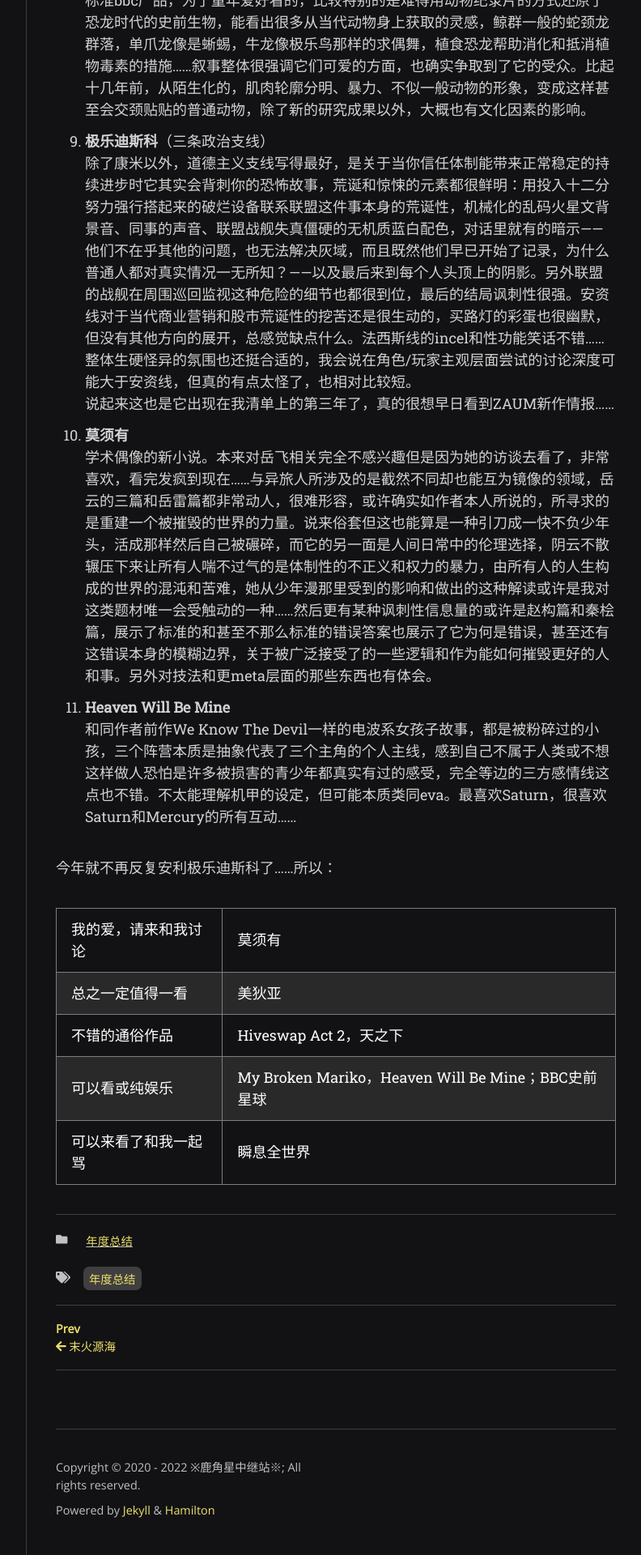
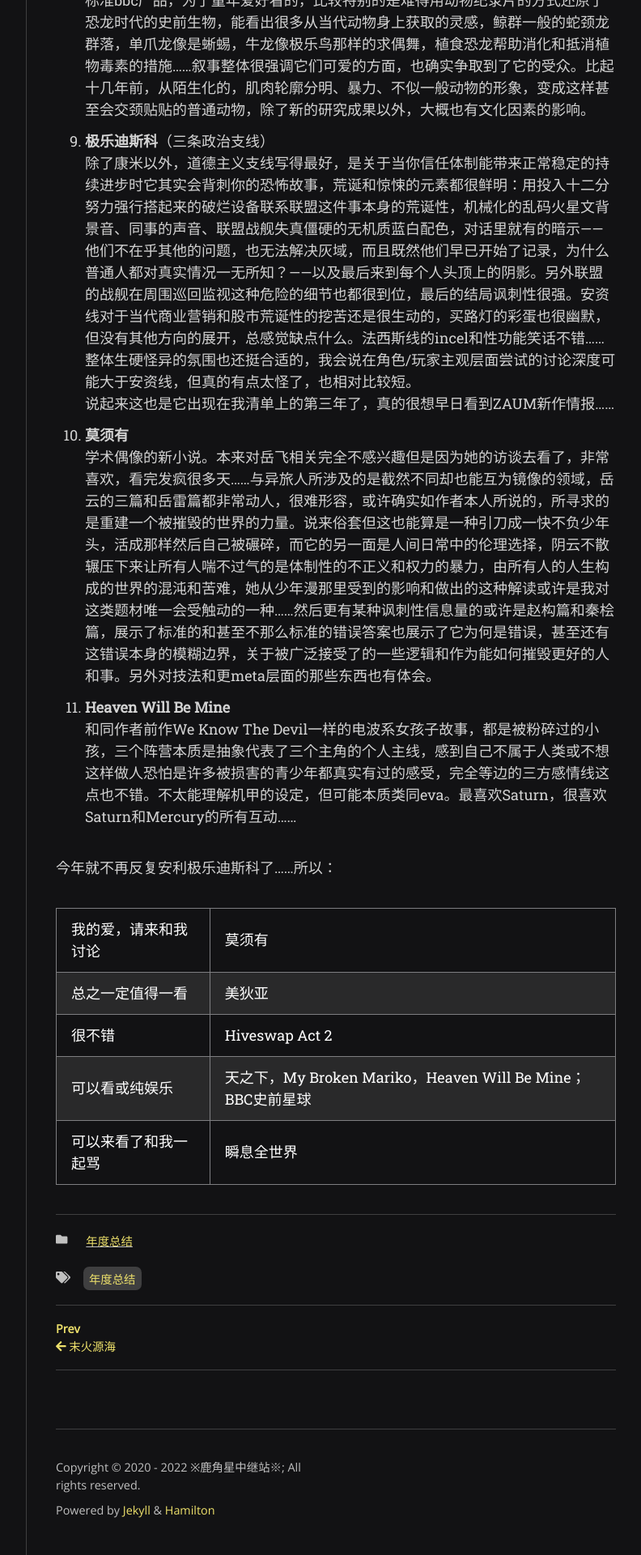
Before and after one commit to scatterdclouds/scatterdclouds.github.io, a Jekyll site: the page built from _posts/2022-06-27-firsthalf2022.md, in a window 1280 px wide. Shown: the part 1773-3693 px from the top of the page at 81% size, without its empty margins (357-1149 px from the left). Built offline with Jekyll 4.4.1, drawn with Linux system fonts in a browser that asks for light colours; nearby versions of some CDN libraries; some web fonts are replaced; comment, search, counter and statistics services are not loaded.

Commit message:
Update 2022-06-27-firsthalf2022.md

```diff
--- a/_posts/2022-06-27-firsthalf2022.md
+++ b/_posts/2022-06-27-firsthalf2022.md
@@ -28,7 +28,7 @@ comments: true
 
 9. **极乐迪斯科**（三条政治支线） <br/> 除了康米以外，道德主义支线写得最好，是关于当你信任体制能带来正常稳定的持续进步时它其实会背刺你的恐怖故事，荒诞和惊悚的元素都很鲜明：用投入十二分努力强行搭起来的破烂设备联系联盟这件事本身的荒诞性，机械化的乱码火星文背景音、同事的声音、联盟战舰失真僵硬的无机质蓝白配色，对话里就有的暗示——他们不在乎其他的问题，也无法解决灰域，而且既然他们早已开始了记录，为什么普通人都对真实情况一无所知？——以及最后来到每个人头顶上的阴影。另外联盟的战舰在周围巡回监视这种危险的细节也都很到位，最后的结局讽刺性很强。安资线对于当代商业营销和股市荒诞性的挖苦还是很生动的，买路灯的彩蛋也很幽默，但没有其他方向的展开，总感觉缺点什么。法西斯线的incel和性功能笑话不错……整体生硬怪异的氛围也还挺合适的，我会说在角色/玩家主观层面尝试的讨论深度可能大于安资线，但真的有点太怪了，也相对比较短。 <br/> 说起来这也是它出现在我清单上的第三年了，真的很想早日看到ZAUM新作情报……
 
-10. **莫须有** <br/> 学术偶像的新小说。本来对岳飞相关完全不感兴趣但是因为她的访谈去看了，非常喜欢，看完发疯到现在……与异旅人所涉及的是截然不同却也能互为镜像的领域，岳云的三篇和岳雷篇都非常动人，很难形容，或许确实如作者本人所说的，所寻求的是重建一个被摧毁的世界的力量。说来俗套但这也能算是一种引刀成一快不负少年头，活成那样然后自己被碾碎，而它的另一面是人间日常中的伦理选择，阴云不散辗压下来让所有人喘不过气的是体制性的不正义和权力的暴力，由所有人的人生构成的世界的混沌和苦难，她从少年漫那里受到的影响和做出的这种解读或许是我对这类题材唯一会受触动的一种……然后更有某种讽刺性信息量的或许是赵构篇和秦桧篇，展示了标准的和甚至不那么标准的错误答案也展示了它为何是错误，甚至还有这错误本身的模糊边界，关于被广泛接受了的一些逻辑和作为能如何摧毁更好的人和事。另外对技法和更meta层面的那些东西也有体会。
+10. **莫须有** <br/> 学术偶像的新小说。本来对岳飞相关完全不感兴趣但是因为她的访谈去看了，非常喜欢，看完发疯很多天……与异旅人所涉及的是截然不同却也能互为镜像的领域，岳云的三篇和岳雷篇都非常动人，很难形容，或许确实如作者本人所说的，所寻求的是重建一个被摧毁的世界的力量。说来俗套但这也能算是一种引刀成一快不负少年头，活成那样然后自己被碾碎，而它的另一面是人间日常中的伦理选择，阴云不散辗压下来让所有人喘不过气的是体制性的不正义和权力的暴力，由所有人的人生构成的世界的混沌和苦难，她从少年漫那里受到的影响和做出的这种解读或许是我对这类题材唯一会受触动的一种……然后更有某种讽刺性信息量的或许是赵构篇和秦桧篇，展示了标准的和甚至不那么标准的错误答案也展示了它为何是错误，甚至还有这错误本身的模糊边界，关于被广泛接受了的一些逻辑和作为能如何摧毁更好的人和事。另外对技法和更meta层面的那些东西也有体会。
 
 11. **Heaven Will Be Mine** <br/> 和同作者前作We Know The Devil一样的电波系女孩子故事，都是被粉碎过的小孩，三个阵营本质是抽象代表了三个主角的个人主线，感到自己不属于人类或不想这样做人恐怕是许多被损害的青少年都真实有过的感受，完全等边的三方感情线这点也不错。不太能理解机甲的设定，但可能本质类同eva。最喜欢Saturn，很喜欢Saturn和Mercury的所有互动……
 
@@ -36,6 +36,6 @@ comments: true
 
 | 我的爱，请来和我讨论 | 莫须有                       |
 | 总之一定值得一看     | 美狄亚                       |
-| 不错的通俗作品       | Hiveswap Act 2，天之下       |
-| 可以看或纯娱乐      | My Broken Mariko，Heaven Will Be Mine；BBC史前星球 |
+| 很不错              | Hiveswap Act 2              |
+| 可以看或纯娱乐      | 天之下，My Broken Mariko，Heaven Will Be Mine；BBC史前星球 |
 | 可以来看了和我一起骂 | 瞬息全世界                    |
```
